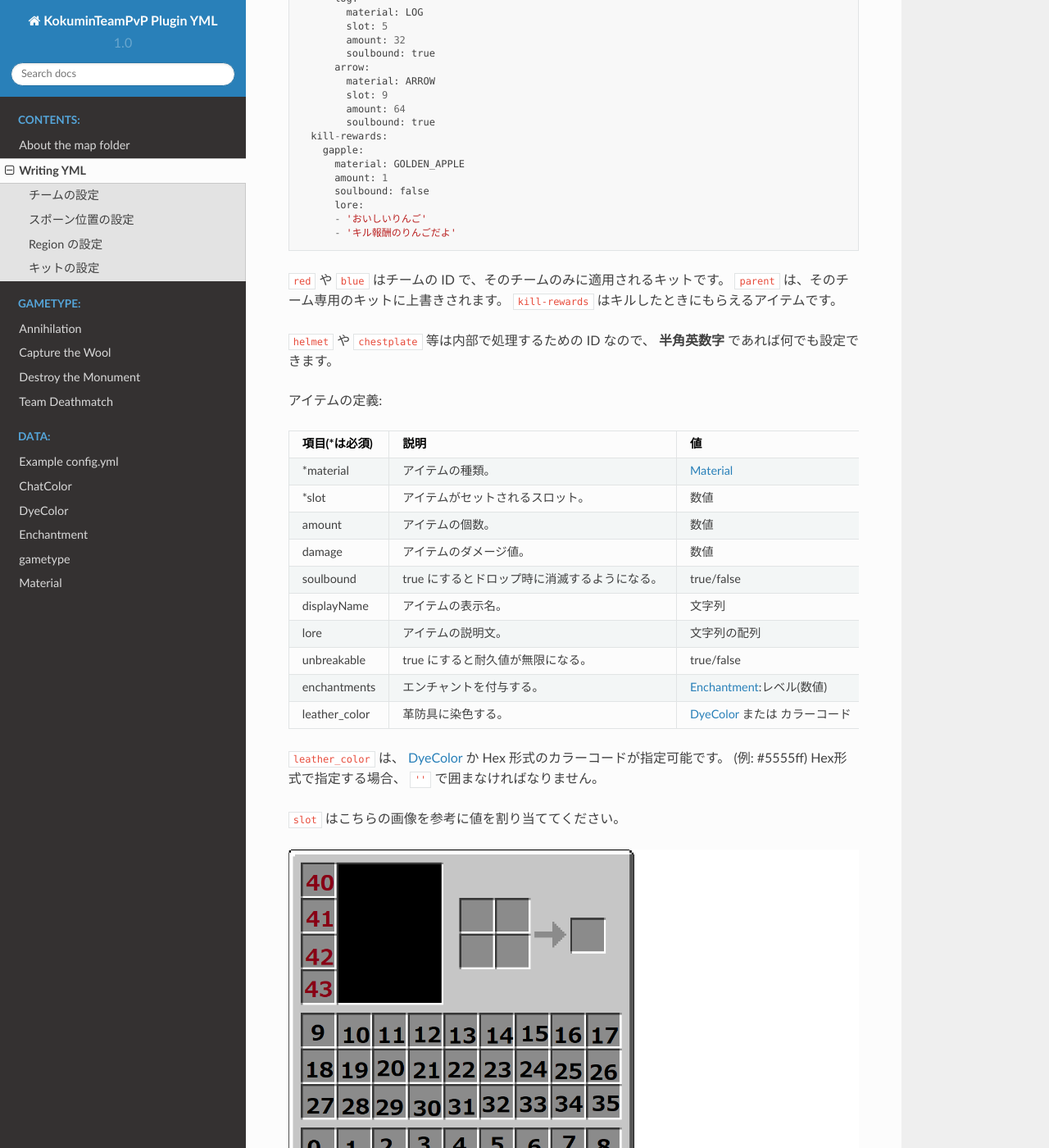
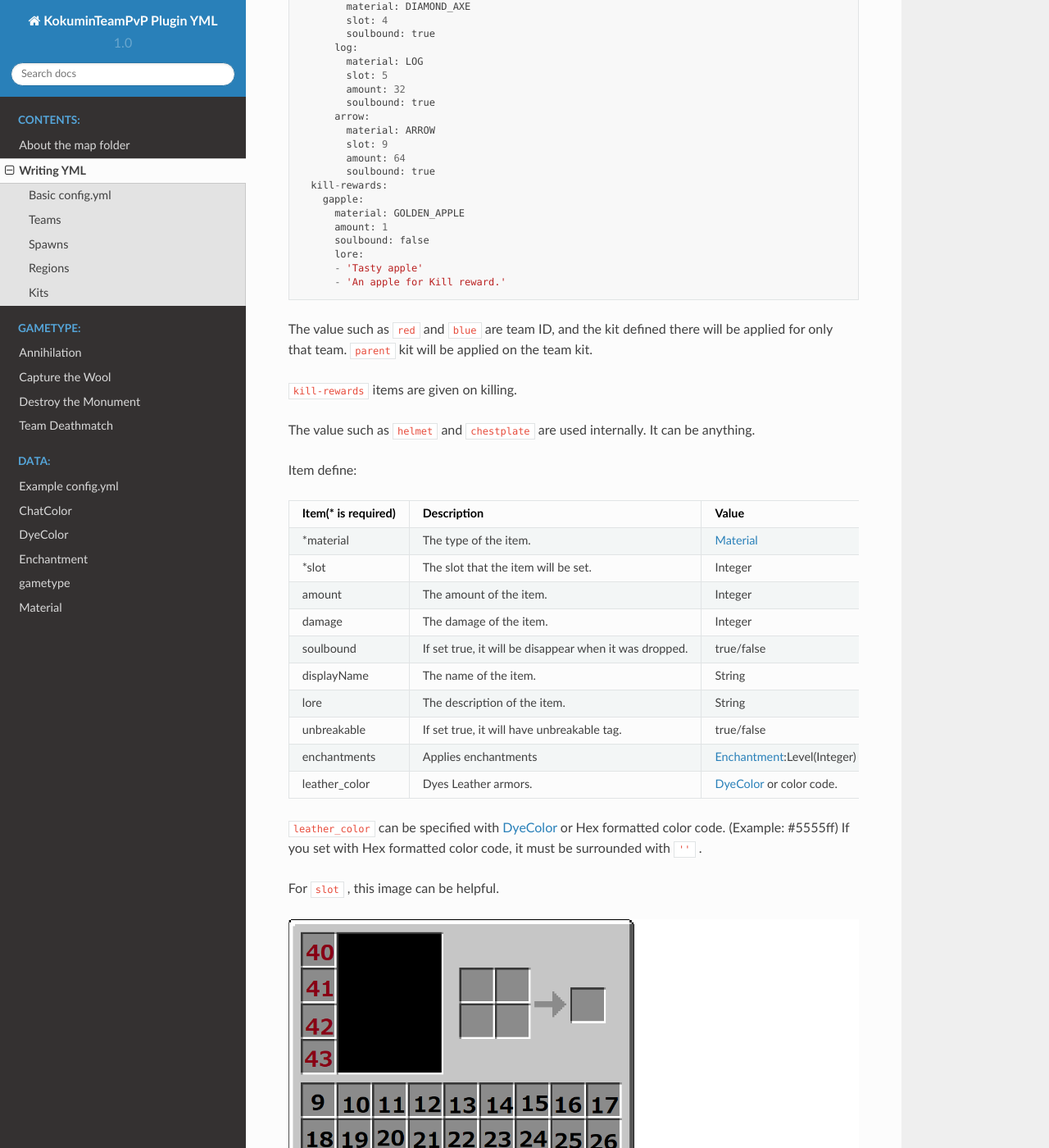
Before and after one commit to natyu192/kokuminteampvp-docs-en, a Sphinx documentation site: the page built from docs/tutorial/yml.rst, in a window 1280 px wide and 1400 px high, scrolled down 4295 px. Shown: the whole window at 82% size. Built offline with Sphinx 7.4.7 and the Read the Docs theme 2.0.0, drawn with Linux system fonts in a browser that asks for light colours; some of the changed text lies outside the part shown.

Commit message:
Tutorial folder translated

```diff
--- a/docs/tutorial/first.rst
+++ b/docs/tutorial/first.rst
@@ -3,7 +3,7 @@ About the map folder
 
 .. toctree::
    :maxdepth: 1
-   :caption: 目次:
+   :caption: Contents:
 
 * :ref:`kouzou`
 * :ref:`siyou`
--- a/docs/tutorial/yml.rst
+++ b/docs/tutorial/yml.rst
@@ -15,7 +15,6 @@ How to write config.yml in the map folder.
 .. _base:
 
 Basic config.yml
-
 ----------------------------
 
 ::
@@ -30,7 +29,7 @@ Basic config.yml
 ===================== ====================================== ===================================== =============
 Item(\* is required)  Description                            Value                                 Default
 ===================== ====================================== ===================================== =============
-\*name                表示されるマップ名。                   String
+\*name                The name of the map.                   String
 \*gametype            The gametype.                          :doc:`../data/gametype`
 allow-build           Allows breaking/placing blocks.        true/false                            true
 fall-damage           Enables fall damage.                   true/false                            true
@@ -39,10 +38,10 @@ allow-damage          Enables any damage.                    true/false
 
 .. _team:
 
-チームの設定
+Teams
 -----------------------
 
-Team can be defined like this.
+Teams can be defined like this.
 
 ::
 
@@ -68,10 +67,10 @@ Item(\* is required)  Description
 
 .. _spawn:
 
-スポーン位置の設定
+Spawns
 -----------------------
 
-スポーン位置はこのように定義します。
+Spawns can be defined like this.
 
 ::
 
@@ -95,21 +94,21 @@ Item(\* is required)  Description
 	    yaw: -90
 	    pitch: 0
 
-``red`` や ``blue`` はチームの ID で、そのチームのスポーン位置です。
+The value such as ``red`` and ``blue`` are Team ID.
 
-================= ======================================================= =========================================== =========================
-項目(\*は必須)    説明                                                    値                                          デフォルト値
-================= ======================================================= =========================================== =========================
-\*spectator       サーバーへのログイン時に出る位置です。                  X, Y, Z
-================= ======================================================= =========================================== =========================
+===================== ======================================================= =========================================== =========================
+Item(\* is required)  Description                                             Value                                       Default
+===================== ======================================================= =========================================== =========================
+\*spectator           The spawn position when a player join the game.         X, Y, Z
+===================== ======================================================= =========================================== =========================
 
 .. _region:
 
-Region の設定
+Regions
 ---------------
-Region を設定することで、相手チーム拠点への立ち入りや建築を制限したりすることができます。 Region はいくつでも設定することができます。
+By setting regions up, deny entering and building in an enemy's base. Region can be defined as many as you want.
 
-Region はこのように定義します。
+Regions can be defined like this.
 
 ::
 
@@ -126,7 +125,7 @@ Region はこのように定義します。
 	      x: 15.5
 	      y: 255
 	      z: -118.5
-	    deny-message: '敵のチームの拠点に入ることはできません'
+	    deny-message: "You cannot enter the enemy's base."
 	  redbase:
 	    team: red
 	    name: 'Red Base'
@@ -139,28 +138,30 @@ Region はこのように定義します。
 	      x: -15.5
 	      y: 255
 	      z: 118.5
-	    deny-message: '敵のチームの拠点に入ることはできません'
+	    deny-message: "You cannot enter the enemy's base."
 
-``bluebase`` や ``redbase`` は内部で処理するための ID なので、 **半角英数字** であれば何でも設定できます。
+The value such as ``bluebase`` and ``redbase`` are used internally. It can be anything.
 
-================= ======================================================= ===================================== =========================
-項目(\*は必須)    説明                                                    値                                    デフォルト値
-================= ======================================================= ===================================== =========================
-\*team            enter の影響を受けないチームの ID 。                    チーム ID
-\*name            Region の名前。将来的に使われる可能性があります。       文字列
-enter             Region に入れるかどうか。                               true/false                            false
-\*pos1            Region の範囲の地点1。                                  X, Y, Z
-\*pos2            Region の範囲の地点2。                                  X, Y, Z
-deny-message      Region に入れないチームが入ろうとした時のメッセージ。   文字列                                そのエリアには入れません
-================= ======================================================= ===================================== =========================
+===================== ============================================================ ===================================== ============================
+Item(\* is required)  Description                                                  Value                                 Default
+===================== ============================================================ ===================================== ============================
+\*team                The team that can bypass ``enter`` flag.                     Team ID
+\*name                | The name of Region.                                        String
+                      | This is currently not used but may be used in the future.
+enter                 Allows enter the Region.                                     true/false                            false
+\*pos1                Pos 1 of the Region.                                         X, Y, Z
+\*pos2                Pos 2 of the Region.                                         X, Y, Z
+deny-message          | The message that                                           String                                You cannot enter that area.
+                      | displayed when a team that cannot enter the region.
+===================== ============================================================ ===================================== ============================
 
 .. _kit:
 
-キットの設定
+Kits
 ---------------
-キットはチームごとでも設定できます。
+Kits can be defined per team.
 
-キットはこのように定義します。
+Kits can be defined like this.
 
 ::
 
@@ -250,32 +251,34 @@ deny-message      Region に入れないチームが入ろうとした時のメ
 	      amount: 1
 	      soulbound: false
 	      lore:
-	      - 'おいしいりんご'
-	      - 'キル報酬のりんごだよ'
+	      - 'Tasty apple'
+	      - 'An apple for Kill reward.'
 
-``red`` や ``blue`` はチームの ID で、そのチームのみに適用されるキットです。 ``parent`` は、そのチーム専用のキットに上書きされます。 ``kill-rewards`` はキルしたときにもらえるアイテムです。
+The value such as ``red`` and ``blue`` are team ID, and the kit defined there will be applied for only that team. ``parent`` kit will be applied on the team kit.
 
-``helmet`` や ``chestplate`` 等は内部で処理するための ID なので、 **半角英数字** であれば何でも設定できます。
+``kill-rewards`` items are given on killing.
 
-アイテムの定義:
+The value such as ``helmet`` and ``chestplate`` are used internally. It can be anything.
 
-================= ======================================================= =========================================== =========================
-項目(\*は必須)    説明                                                    値                                          デフォルト値
-================= ======================================================= =========================================== =========================
-\*material        アイテムの種類。                                        :doc:`../data/material`
-\*slot            アイテムがセットされるスロット。                        数値
-amount            アイテムの個数。                                        数値                                        1
-damage            アイテムのダメージ値。                                  数値                                        0
-soulbound         true にするとドロップ時に消滅するようになる。           true/false                                  false
-displayName       アイテムの表示名。                                      文字列
-lore              アイテムの説明文。                                      文字列の配列
-unbreakable       true にすると耐久値が無限になる。                       true/false                                  false
-enchantments      エンチャントを付与する。                                :doc:`../data/enchantment`:レベル(数値)
-leather_color     革防具に染色する。                                      :doc:`../data/dyecolor` または カラーコード
-================= ======================================================= =========================================== =========================
+Item define:
 
-``leather_color`` は、 :doc:`../data/dyecolor` か Hex 形式のカラーコードが指定可能です。 (例: #5555ff) Hex形式で指定する場合、 ``''`` で囲まなければなりません。
+===================== ======================================================= =========================================== =========================
+Item(\* is required)  Description                                             Value                                       Default
+===================== ======================================================= =========================================== =========================
+\*material            The type of the item.                                   :doc:`../data/material`
+\*slot                The slot that the item will be set.                     Integer
+amount                The amount of the item.                                 Integer                                     1
+damage                The damage of the item.                                 Integer                                     0
+soulbound             If set true, it will be disappear when it was dropped.  true/false                                  false
+displayName           The name of the item.                                   String
+lore                  The description of the item.                            String
+unbreakable           If set true, it will have unbreakable tag.              true/false                                  false
+enchantments          Applies enchantments                                    :doc:`../data/enchantment`:Level(Integer)
+leather_color         Dyes Leather armors.                                    :doc:`../data/dyecolor` or color code.
+===================== ======================================================= =========================================== =========================
 
-``slot`` はこちらの画像を参考に値を割り当ててください。
+``leather_color`` can be specified with :doc:`../data/dyecolor` or Hex formatted color code. (Example: #5555ff) If you set with Hex formatted color code, it must be surrounded with ``''`` .
+
+For ``slot`` , this image can be helpful.
 
 .. image:: inventory.png
```
